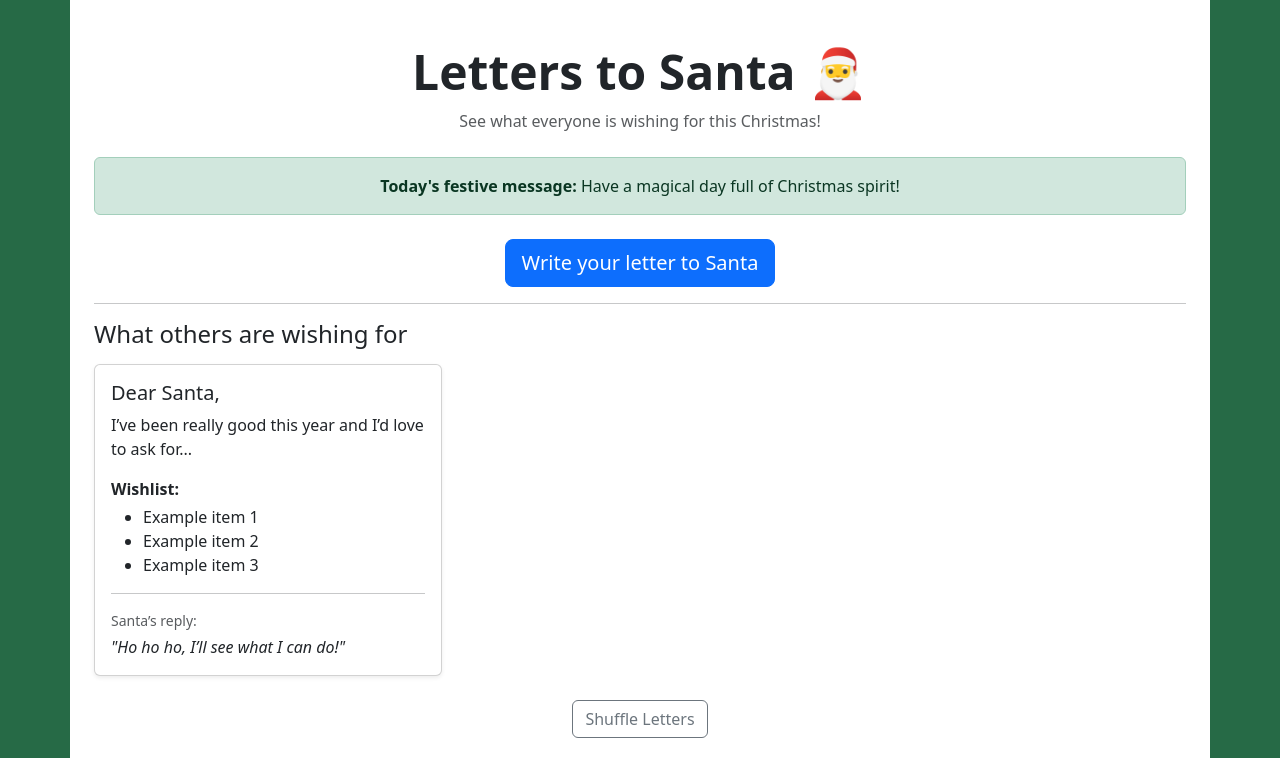
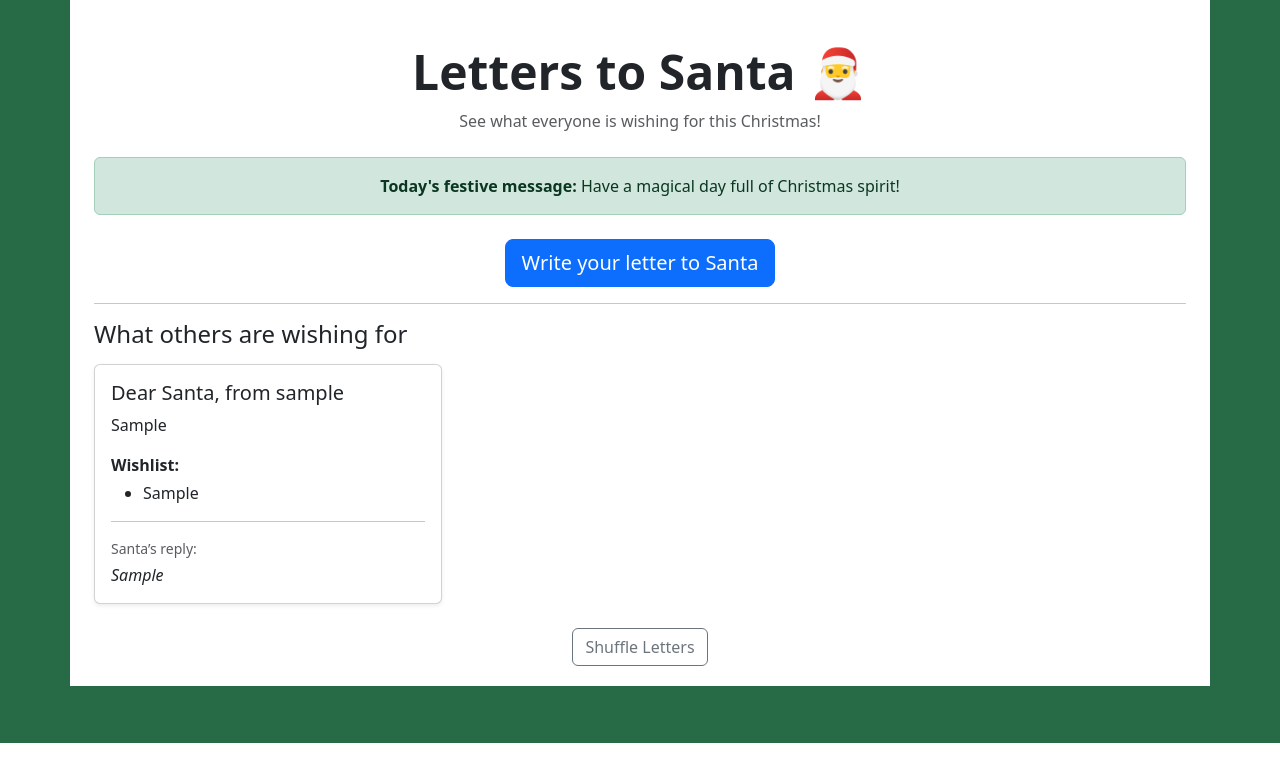
Before and after one commit to DylanAustin-TheDreamer/Christmas-Hackathon-, a Django app: page / in a window 1280 px wide. Shown: the part 57-815 px from the top of the page. Run offline with Django 4.2, Linux system fonts and the light colour scheme; a user stored in the database is signed in; tables that the repository leaves empty hold one stand-in row (values such as "Sample post").

Commit message:
transfered data from database to front-end. AI responses are working.

```diff
--- a/Letters2Santa/urls.py
+++ b/Letters2Santa/urls.py
@@ -5,4 +5,5 @@ urlpatterns = [
     path('', views.home, name='home'),
     path('accounts/', include('allauth.urls')),
     path("write-letter/", views.write_letter, name="write_letter"),
+    path('send-letter/', views.send_letter, name="send_letter"),
 ]
--- a/Letters2Santa/views.py
+++ b/Letters2Santa/views.py
@@ -9,7 +9,7 @@ import os
 def home(request):
     """ This is to navigate to home page """
 
-    # get all letters for the home page by all users
+    # get all letters for the home page made by current user - needs to change to all users created in the database
     try:
         letters = Letter.objects.filter(user=request.user)
     except:
@@ -22,19 +22,19 @@ def dashboard(request):
     return render(request, 'dashboard.html')
 
 def write_letter(request):
-    context = {}
+    # context = {}
 
 
-    if request.method == "POST":
-        wishlist = request.POST.get("wishlist", "")
-        letter = request.POST.get("letter", "")
+    # if request.method == "POST":
+    #     wishlist = request.POST.get("wishlist", "")
+    #     letter = request.POST.get("letter", "")
 
-        #no data base here, fake success
-        context["success"] = True
-        context["wishlist"] = wishlist
-        context["letter"] = letter
+    #     #no data base here, fake success
+    #     context["success"] = True
+    #     context["wishlist"] = wishlist
+    #     context["letter"] = letter
 
-    return render(request, "write_letter.html", context)
+    return render(request, "write_letter.html")
 
 # This is for handling form request for letters and saving AI response
 def send_letter(request):
@@ -51,7 +51,8 @@ def send_letter(request):
         )
         # send data
         response = client.responses.create(
-            input=f'You have received a letter from someone who thinks you are santa. Read their letter and wish list. Give them a wholesome response! -  {letter} - {wishlist}',
+            # input=f'You have received a letter from someone who thinks you are santa. Read their letter and wish list. Give them a wholesome response! -  {letter} - {wishlist}',
+            input=f'You have received a letter from someone who thinks you are santa. pretend you are drunk and sometimes say you might not even be santa. Be casual and not innappropriate, but be comedic about it. -  {letter} - {wishlist}',
             model="openai/gpt-oss-20b",
         )
         # Gather the response
@@ -64,7 +65,9 @@ def send_letter(request):
             response=santas_response
         )
 
-    return render(request, 'home.html')
+        letters = Letter.objects.filter(user=request.user)
+
+    return render(request, 'home.html', {'letters': letters})
 
 
 # May use these again if we decide to style all-auth pages
--- a/templates/home.html
+++ b/templates/home.html
@@ -33,21 +33,19 @@
       <div class="col-md-4"><!--12/4 = 3-->
         <div class="card shadow-sm h-100"><!--BootstrapCard-->
           <div class="card-body">
-            <h5 class="card-title">Dear Santa,</h5>
+            <h5 class="card-title">Dear Santa, from {{letter.user}}</h5>
             <p class="card-text">
-              I’ve been really good this year and I’d love to ask for...
+              {{letter.letter}}
             </p>
 
             <p class="fw-bold mb-1">Wishlist:</p>
             <ul class="mb-2">
-              <li>Example item 1</li>
-              <li>Example item 2</li>
-              <li>Example item 3</li>
+              <li>{{letter.wishlist}}</li>
             </ul>
 
             <hr><!--Santa reply block-->
             <p class="small text-muted mb-1">Santa’s reply:</p>
-            <p class="fst-italic mb-0">"Ho ho ho, I’ll see what I can do!"</p>
+            <p class="fst-italic mb-0">{{letter.response}}</p>
           </div>
         </div>
       </div>
--- a/templates/write_letter.html
+++ b/templates/write_letter.html
@@ -8,7 +8,7 @@
       Your letter has been sent to Santa (for now, this is just a demo 😉).
     </div>
   {% endif %}
-  <form method="post">
+  <form method="post" action="{% url 'send_letter' %}">
     {% csrf_token %}
 
     <!-- Wishlist -->
```
